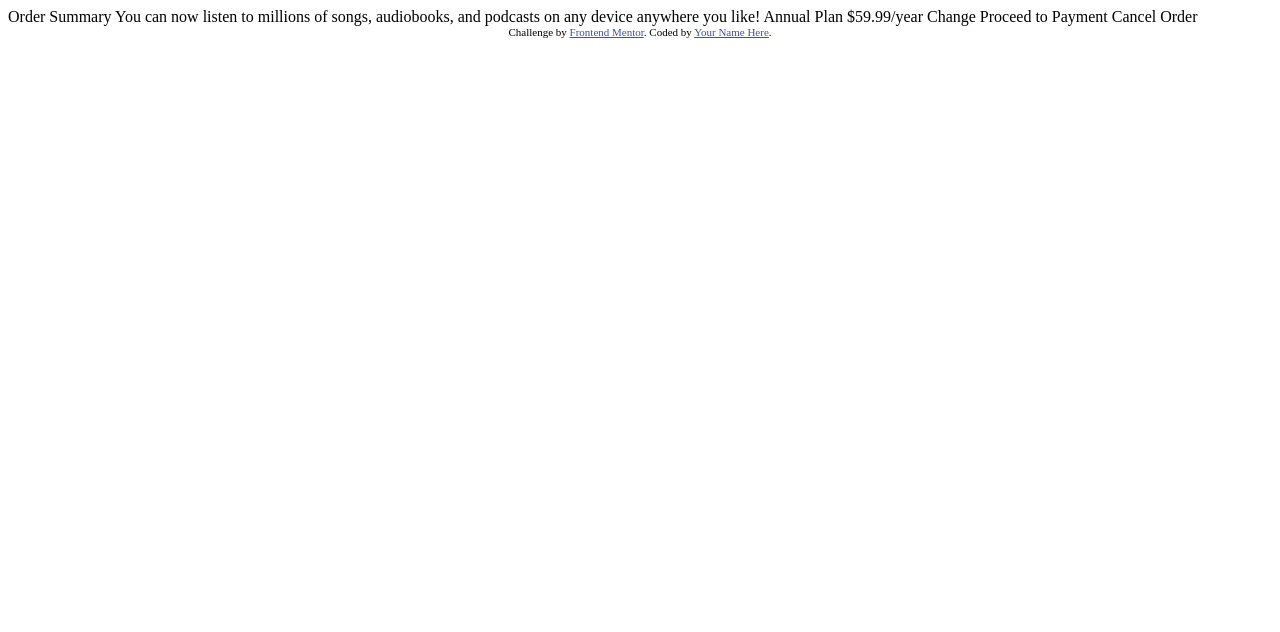
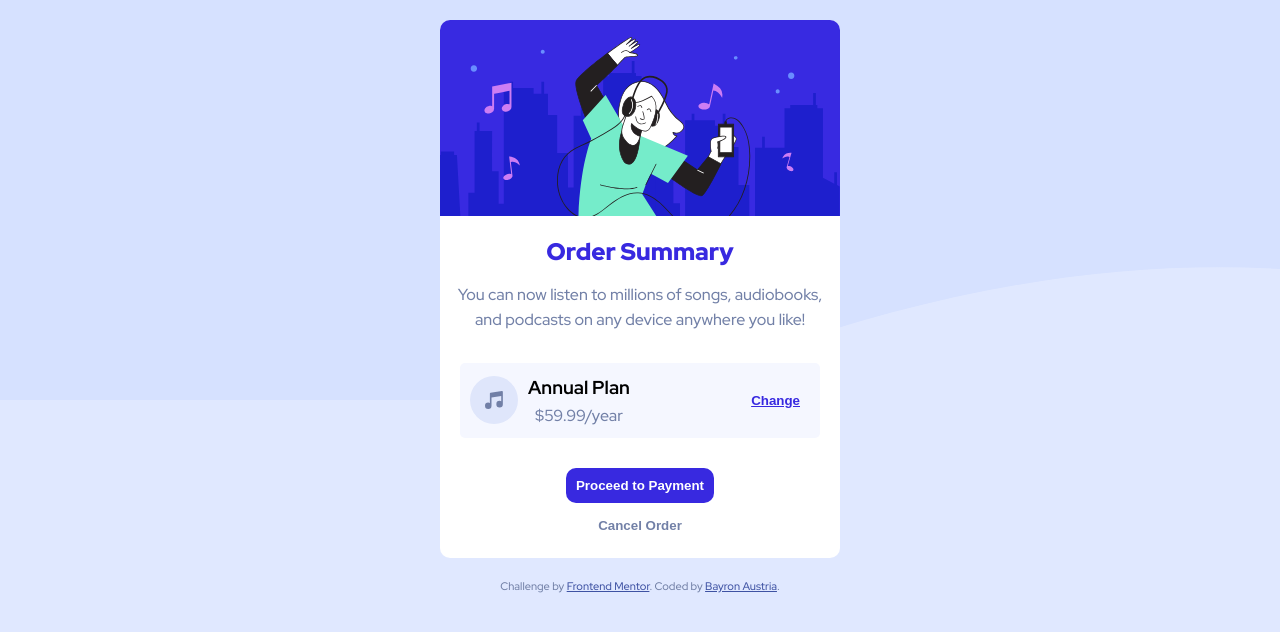
Before and after one commit to Bayron0Aus/order-summary-component-main.github.io, a plain HTML site: page index.html in a window 1280 px wide. Drawn offline with Linux system fonts and the light colour scheme.

Commit message:
end proyect

```diff
--- a/index.html
+++ b/index.html
@@ -5,33 +5,55 @@
   <meta name="viewport" content="width=device-width, initial-scale=1.0"> <!-- displays site properly based on user's device -->
 
   <link rel="icon" type="image/png" sizes="32x32" href="./images/favicon-32x32.png">
-
+  <link rel="preconnect" href="https://fonts.googleapis.com">
+  <link rel="preconnect" href="https://fonts.gstatic.com" crossorigin>
+  <link href="https://fonts.googleapis.com/css2?family=Red+Hat+Display:wght@500;700;900&display=swap" rel="stylesheet">
+  <link rel="stylesheet" href="style.css">
   <title>Frontend Mentor | Order summary card</title>
 
   <!-- Feel free to remove these styles or customise in your own stylesheet 👍 -->
-  <style>
-    .attribution { font-size: 11px; text-align: center; }
-    .attribution a { color: hsl(228, 45%, 44%); }
-  </style>
 </head>
 <body>
+  <main>
+    <div class="bg__image"></div>
 
-  Order Summary
+    <div class="container">
 
-  You can now listen to millions of songs, audiobooks, and podcasts on any
-  device anywhere you like!
-
-  Annual Plan
-  $59.99/year
-
-  Change
-
-  Proceed to Payment
-  Cancel Order
-
-  <div class="attribution">
+      <article class="main-page">
+        <picture>
+          <img src="./images/illustration-hero.svg" alt="" class="hero">
+        </picture>
+      </article>
+      <article>
+        <h1>Order Summary</h1>
+        <p>
+          You can now listen to millions of songs, audiobooks, and podcasts on any
+          device anywhere you like!
+        </p>
+        <div class="pricing">
+          <section>
+          <img src="./images/icon-music.svg" alt="icon music" class="icon-music">
+            <div>
+              <h3>Annual Plan</h3>
+              <p class="price">$59.99/year</p>
+            </div>
+          </section>
+          <button class="btn btn-change">Change</button>
+        </div>
+      </article>
+      <article class="buttons">
+        <button class="btn btn-primary">
+          Proceed to Payment
+        </button>
+        <button class="btn btn-secondary">
+          Cancel Order
+        </button>
+      </article>
+    </div>
+    </main>
+    <div class="attribution">
     Challenge by <a href="https://www.frontendmentor.io?ref=challenge" target="_blank">Frontend Mentor</a>.
-    Coded by <a href="#">Your Name Here</a>.
+    Coded by <a href="https://github.com/Bayron0Aus">Bayron Austria</a>.
   </div>
 </body>
 </html>
--- /dev/null
+++ b/style.css
@@ -0,0 +1,130 @@
+:root{
+    /** Primary **/
+    --pale-blue: hsl(225, 100%, 94%);
+    --bright-blue: hsl(245, 75%, 52%);
+    /** Neutral **/
+    --very-pale-blue: hsl(225, 100%, 98%);
+    --desaturated-blue: hsl(224, 23%, 55%);
+    --dark-blue: hsl(223, 47%, 23%);
+    --white: #fff;
+}
+* {
+    margin: 0;
+    padding: 0;
+    box-sizing: border-box;
+ }
+body{
+    font-family: 'Red Hat Display', sans-serif;
+    background-color: var(--pale-blue);
+    text-align: center;
+    line-height: 1.6;
+    color: var(--desaturated-blue);
+    display: flex;
+    flex-direction: column;
+}
+img{
+    max-width: 100%;
+}
+ul{
+    list-style: none;
+}
+p{
+    font-size: 16px;
+    margin: 10px;
+    font-weight: 500;
+}
+.bg__image{
+    background: url(./images/pattern-background-mobile.svg) no-repeat center/cover;
+    height: 400px;
+    position: absolute;
+    z-index: -1;
+    top: 0;
+    left: 0;
+    right: 0;
+    bottom: 0;
+}
+.container{
+    background-color: var(--white);
+    margin: 20px auto;
+    border-radius: 10px;
+    padding-bottom: 20px;
+    max-width: 400px;
+}
+.container h1{
+    color: var(--bright-blue);
+    margin: 10px 0;
+    font-weight: 900;
+}
+h3{
+    color: #000;
+    font-weight: 700;
+}
+.btn{
+    border: none;
+    padding: 5px 10px;
+    border-radius: 10px;
+    font-weight: bold;
+    cursor: pointer;
+    transition: all 0.2s ease-in-out;
+}
+.btn-change{
+    background-color: transparent;
+    color: var(--bright-blue);
+    text-decoration: underline;
+}
+.btn-primary{
+    background-color: var(--bright-blue);
+    color: var(--white);
+    padding: 10px;
+    margin-bottom: 10px;
+}
+.btn-secondary{
+    background-color: transparent;
+    color: var(--desaturated-blue);
+}
+.btn-primary:hover , .btn-change:hover{
+    opacity: 0.8;
+}
+.btn-secondary:hover{
+    color:var(--bright-blue);
+}
+.container img.hero{
+    width: 100%;
+    border-radius: 10px 10px 0 0;
+}
+.container .pricing{
+    margin: 30px auto;
+    padding: 10px;
+    background-color:var(--very-pale-blue);
+    width: 90%;
+    border-radius: 5px;
+    display: flex;
+    align-items: center;
+    justify-content: space-between;
+}
+.container .pricing .price{
+    margin: 0;
+}
+.container .pricing section {
+    display: flex;
+    align-items: center;
+    justify-content: center;
+}
+.container .pricing section img{
+    margin-right: 10px;
+}
+
+.container .buttons{
+    display: flex;
+    flex-direction: column;
+    align-items: center;
+    justify-content: center;
+}
+
+/** Attribution **/
+.attribution { font-size: 11px; text-align: center; }
+.attribution a { color: hsl(228, 45%, 44%); }
+
+@media (min-width: 768px){
+
+}
```
